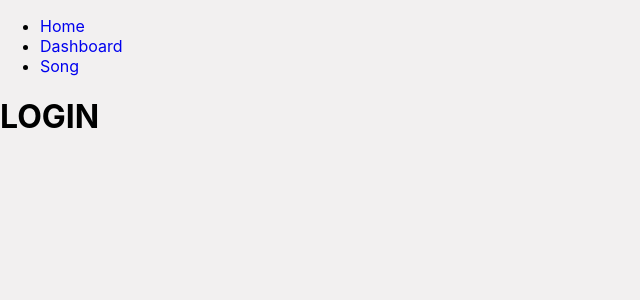
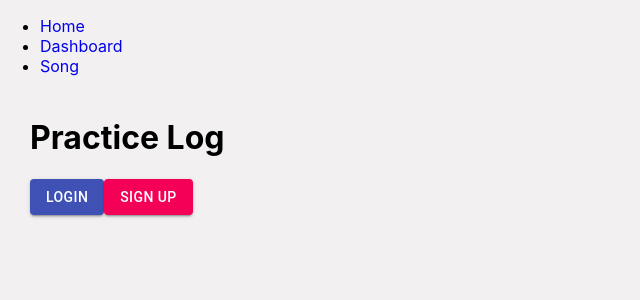
Before and after one commit to Sofia-Ortega/practice_log, a React (Create React App) app: page /login in a window 1280 px wide. Shown: the top 300 px of the page, without its empty margins (0-640 px from the left). Built offline with nearby package versions, Linux system fonts and the light colour scheme.

Commit message:
practice log pg

```diff
--- a/src/components/Dashboard/SongTag.js
+++ b/src/components/Dashboard/SongTag.js
@@ -2,6 +2,7 @@ import React from "react"
 import {Link} from "react-router-dom"
 import { makeStyles } from "@material-ui/core/styles"
 import Paper from "@material-ui/core/Paper"
+
 const useStyles = makeStyles((theme) => ({
   root: {
     padding: "5px 30px",
@@ -11,6 +12,7 @@ const useStyles = makeStyles((theme) => ({
     textAlign: "center",
   }
 }))
+
 export default function SongTag({title}) {
   const classes = useStyles();
 
--- a/src/components/Login/Login.js
+++ b/src/components/Login/Login.js
@@ -1,9 +1,31 @@
 import React from "react"
+import {Link} from "react-router-dom"
+import { makeStyles } from "@material-ui/core/styles"
+import Button from "@material-ui/core/Button"
+
+const useStyles = makeStyles((theme) => ({
+  root: {
+    padding: "5px 30px",
+  },
+
+}))
 
 export default function Login() {
+  const classes = useStyles();
+
   return (
-    <div>
-      <h1>LOGIN</h1>
+    <div className={classes.root}>
+      <h1>Practice Log</h1>
+
+      <Link to="/dashboard">
+        <Button variant="contained" color="primary">
+         Login
+        </Button>
+        <Button variant="contained" color="secondary">
+          Sign up
+        </Button>
+      </Link>
+
     </div>
   )
 }
```
